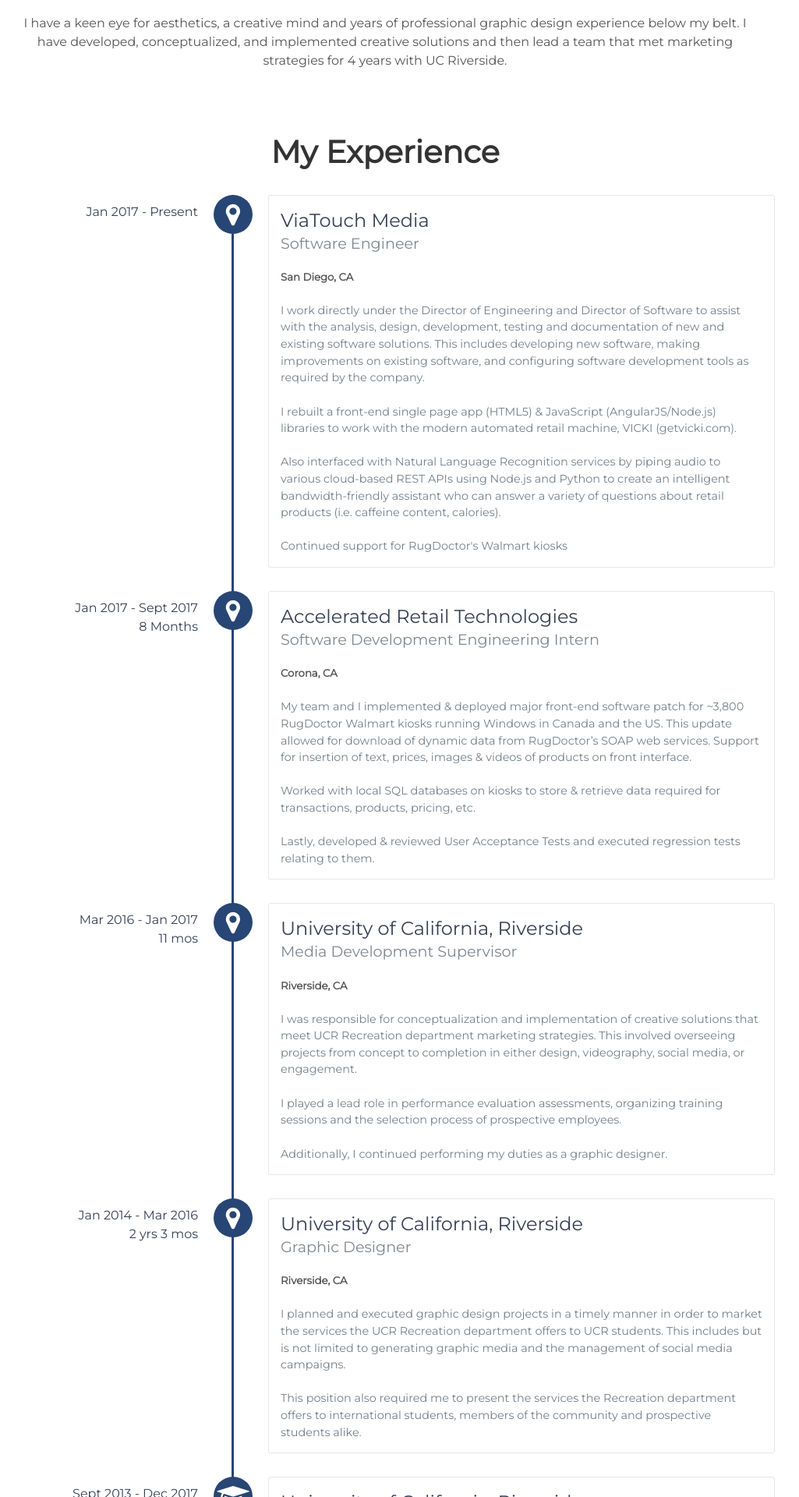
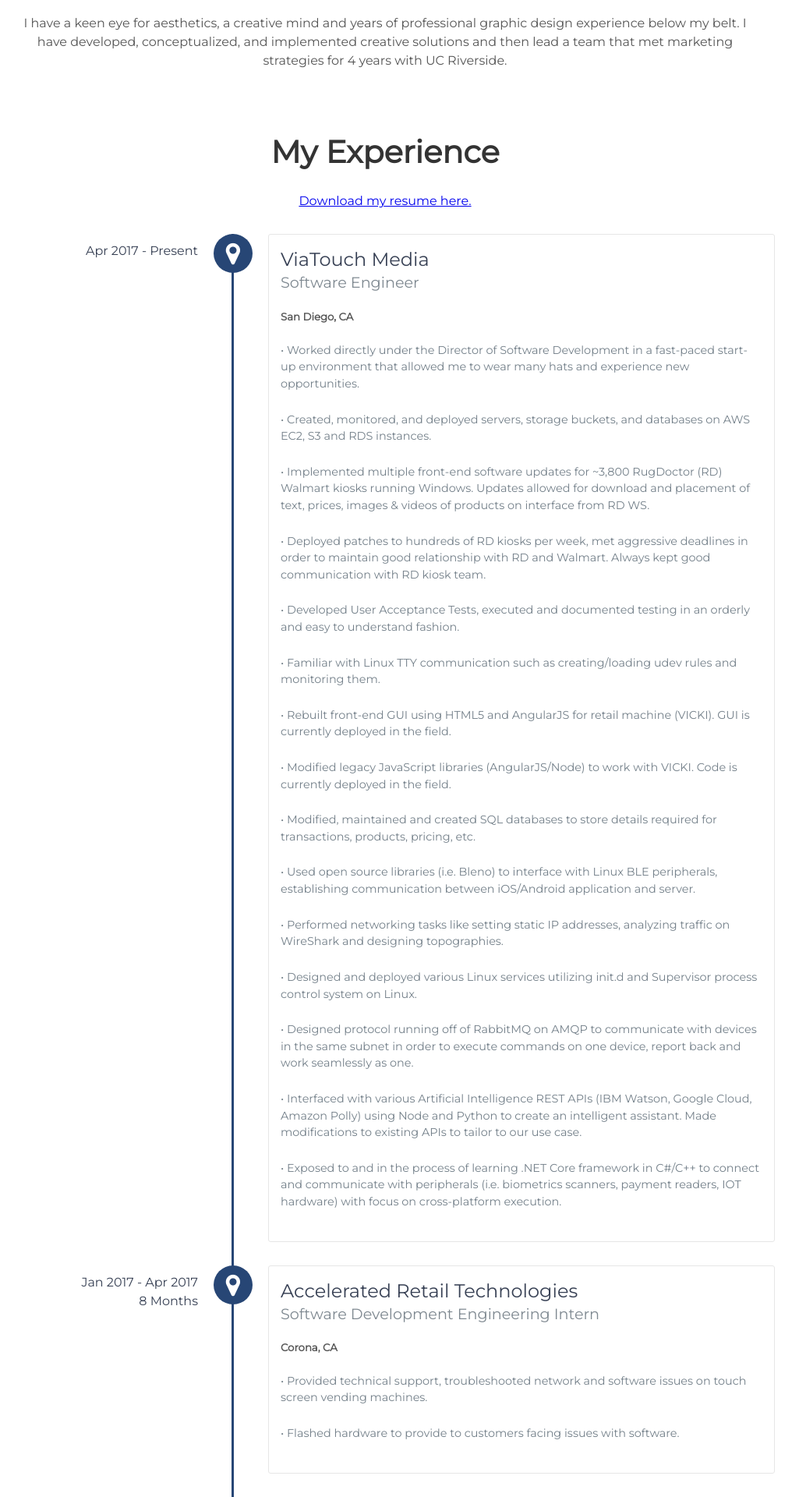
Before and after one commit to ericegonz/Portfolio_v1, a Jekyll site: the page built from index.html, in a window 1280 px wide. Shown: the part 1804-3724 px from the top of the page at 78% size, without its empty margins (146-1171 px from the left). Built offline with Jekyll 4.4.1, drawn with Linux system fonts in a browser that asks for light colours; some of the changed text lies outside the part shown.

Commit message:
clean up changes and add resume

```diff
--- a/_includes/resume.html
+++ b/_includes/resume.html
@@ -1,86 +1,52 @@
 <div class="user-details">
     <h1> My Experience </h1>
+    <a href="{{ "/assets/pdf/resume_redacted.pdf" | prepend: site.baseurl }}">Download my resume here.</a>
 </div>
 
 <div id="experience-timeline">
-    <div data-date="Jan 2017 - Present">
+    <div data-date="Apr 2017 - Present">
         <h3>ViaTouch Media</h3>
         <h4>Software Engineer</h4>
         <h5>San Diego, CA</h5>
-        <p>
-            I work directly under the Director of Engineering and Director of Software to assist with the analysis,
-            design, development, testing and documentation of new and existing software solutions. This includes
-            developing new software, making improvements on existing software, and configuring software development
-            tools as required by the company.
-            <br><br>
-            I rebuilt a front-end single page app (HTML5) & JavaScript (AngularJS/Node.js) libraries
-            to work with the modern automated retail machine, VICKI (getvicki.com).
-            <br><br>
-            Also interfaced with Natural Language Recognition services by piping audio to various cloud-based REST APIs
-            using Node.js and Python to create an intelligent bandwidth-friendly assistant who can answer a variety of
-            questions about retail products (i.e. caffeine content, calories).
-            <br><br>
-            Continued support for RugDoctor's Walmart kiosks
-        </p>
+        <p>• Worked directly under the Director of Software Development in a fast-paced start-up environment that allowed me to wear many hats and experience new opportunities.</p><br>
+        <p>• Created, monitored, and deployed servers, storage buckets, and databases on AWS EC2, S3 and RDS instances.</p><br>
+        <p>• Implemented multiple front-end software updates for ~3,800 RugDoctor (RD) Walmart kiosks running Windows. Updates allowed for download and placement of text, prices, images & videos of products on interface from RD WS.</p><br>
+        <p>• Deployed patches to hundreds of RD kiosks per week, met aggressive deadlines in order to maintain good relationship with RD and Walmart. Always kept good communication with RD kiosk team.</p><br>
+        <p>• Developed User Acceptance Tests, executed and documented testing in an orderly and easy to understand fashion.</p><br>
+        <p>• Familiar with Linux TTY communication such as creating/loading udev rules and monitoring them.</p><br>
+        <p>• Rebuilt front-end GUI using HTML5 and AngularJS for retail machine (VICKI). GUI is currently deployed in the field.</p><br>
+        <p>• Modified legacy JavaScript libraries (AngularJS/Node) to work with VICKI. Code is currently deployed in the field.</p><br>
+        <p>• Modified, maintained and created SQL databases to store details required for transactions, products, pricing, etc.</p><br>
+        <p>• Used open source libraries (i.e. Bleno) to interface with Linux BLE peripherals, establishing communication between iOS/Android application and server.</p><br>
+        <p>• Performed networking tasks like setting static IP addresses, analyzing traffic on WireShark and designing topographies.</p><br>
+        <p>• Designed and deployed various Linux services utilizing init.d and Supervisor process control system on Linux.</p><br>
+        <p>• Designed protocol running off of RabbitMQ on AMQP to communicate with devices in the same subnet in order to execute commands on one device, report back and work seamlessly as one.</p><br>
+        <p>• Interfaced with various Artificial Intelligence REST APIs (IBM Watson, Google Cloud, Amazon Polly) using Node and Python to create an intelligent assistant. Made modifications to existing APIs to tailor to our use case.</p><br>
+        <p>• Exposed to and in the process of learning .NET Core framework in C#/C++ to connect and communicate with peripherals (i.e. biometrics scanners, payment readers, IOT hardware) with focus on cross-platform execution.</p><br>
     </div>
 
-    <div data-date="Jan 2017 - Sept 2017<br>8 Months">
+    <div data-date="Jan 2017 - Apr 2017<br>8 Months">
         <h3>Accelerated Retail Technologies</h3>
         <h4>Software Development Engineering Intern</h4>
         <h5>Corona, CA</h5>
-        <p>
-            My team and I implemented & deployed major front-end software patch for ~3,800 RugDoctor Walmart kiosks
-            running Windows in Canada and the US. This update allowed for download of dynamic data from RugDoctor’s SOAP web
-            services. Support for insertion of text, prices, images & videos of products on front interface.
-            <br><br>
-            Worked with local SQL databases on kiosks to store & retrieve data required for transactions, products,
-            pricing, etc.
-            <br><br>
-            Lastly, developed & reviewed User Acceptance Tests and executed regression tests relating to them.
-        </p>
+        <p>• Provided technical support, troubleshooted network and software issues on touch screen vending machines. </p><br>
+        <p>• Flashed hardware to provide to customers facing issues with software.</p><br>
     </div>
-
-    <!--<div data-date="Jan 2017 - Sept 2017<br>8 Months">-->
-        <!--<h3>ViaTouch Media</h3>-->
-        <!--<h4>Software Engineering Intern</h4>-->
-        <!--<h5>Corona, CA</h5>-->
-        <!--<p>-->
-            <!--I rebuilt a front-end single page GUI app (HTML5) & JavaScript (AngularJS/Node.js) libraries-->
-            <!--to work with the modern automated retail machine, VICKI (getvicki.com).-->
-            <!--<br><br>-->
-            <!--Also interfaced with Natural Language Recognition services by piping audio to various cloud-based REST APIs-->
-            <!--using Node.js and Python to create an intelligent bandwidth-friendly assistant who can answer a variety of-->
-            <!--questions about retail products (i.e. caffeine content, calories).-->
-        <!--</p>-->
-    <!--</div>-->
 
     <div data-date="Mar 2016 - Jan 2017<br>11 mos">
         <h3>University of California, Riverside</h3>
         <h4>Media Development Supervisor</h4>
         <h5>Riverside, CA</h5>
-        <p>
-            I was responsible for conceptualization and implementation of creative solutions that meet UCR Recreation
-            department marketing strategies. This involved overseeing projects from concept to completion in either
-            design, videography, social media, or engagement.
-            <br><br>
-            I played a lead role in performance evaluation assessments, organizing training sessions and the selection
-            process of prospective employees.
-            <br><br>
-            Additionally, I continued performing my duties as a graphic designer.
-        </p>
+        <p>• Responsible for conceptualization and implementation of creative solutions that meet UCR Recreation department marketing strategies. This involved overseeing projects from concept to completion in either design, videography, social media, or engagement.</p><br>
+        <p>• Played a lead role in performance evaluation assessments, organizing training sessions and the selection process of prospective employees.</p><br>
+        <p>• Additionally, I continued my duties as a graphic designer.</p><br>
     </div>
     <div data-date="Jan 2014 - Mar 2016<br>2 yrs 3 mos">
         <h3>University of California, Riverside</h3>
         <h4>Graphic Designer</h4>
         <h5>Riverside, CA</h5>
-        <p>
-            I planned and executed graphic design projects in a timely manner in order to market the services the UCR
-            Recreation department offers to UCR students. This includes but is not limited to generating graphic media
-            and the management of social media campaigns.
-            <br><br>
-            This position also required me to present the services the Recreation department offers to international
-            students, members of the community and prospective students alike.
-        </p>
+        <p>• Planned and executed graphic design projects in a timely manner in order to market the services the UCR Recreation department offers to UCR students. This includes but is not limited to generating graphic media and the management of social media campaigns.</p><br>
+        <p>• Presented the services the Recreation department offers to international students, members of the community and prospective students alike.</p><br>
     </div>
     <div data-date="Sept 2013 - Dec 2017">
         <h3>University of California, Riverside</h3>
--- a/src/styles/_base.scss
+++ b/src/styles/_base.scss
@@ -42,3 +42,7 @@
 sup, sub {
     line-height: 0;
 }
+
+a {
+    font-size: 16px;
+}
```
Also changed, not shown: assets/css/main.css, 1 other file.
